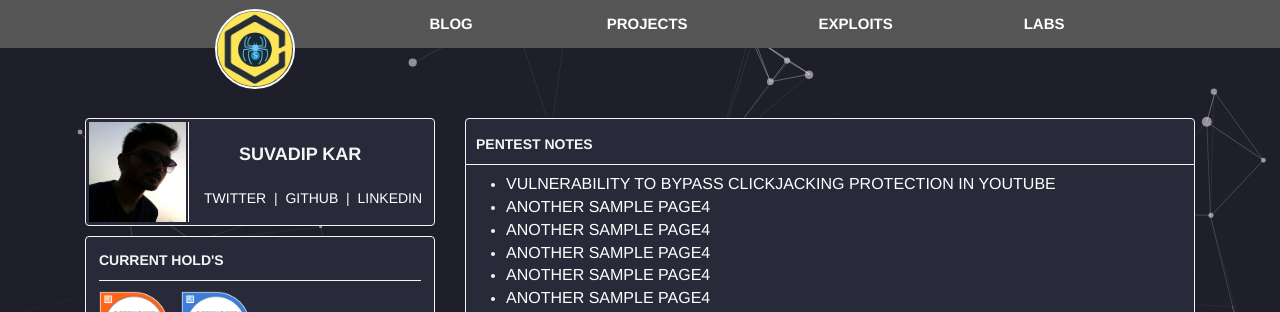
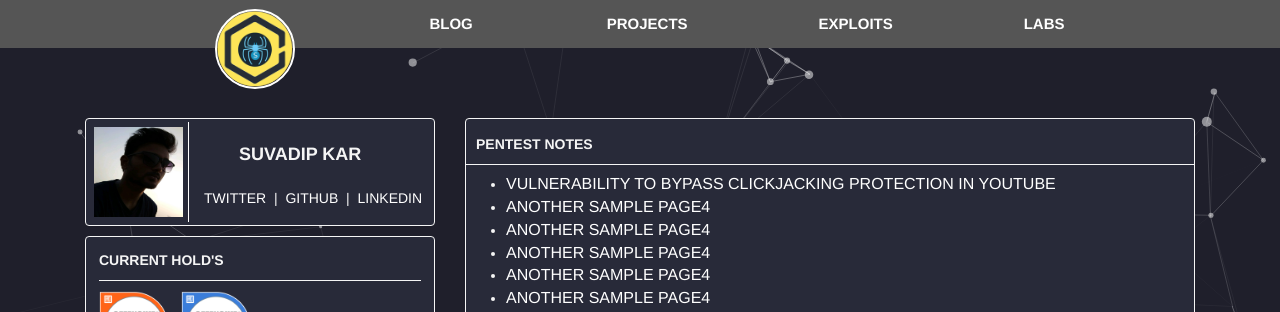
Before and after one commit to 0xspidersec/0xspidersec.github.io, a Jekyll site: the page built from index.html, in a window 1280 px wide. Shown: the top 312 px of the page. Built offline with Jekyll 4.4.1, drawn with Linux system fonts in a browser that asks for light colours; the list of posts is cut into pages by our own code.

Commit message:
Update style.css

```diff
--- a/css/style.css
+++ b/css/style.css
@@ -80,7 +80,7 @@ a:link {
 }
 
 .spiderprof {
-    border-right: 1px solid white; padding-right: 2px;
+    border-right: 1px solid white; padding: 5px;
 }
 
 nav {
```
